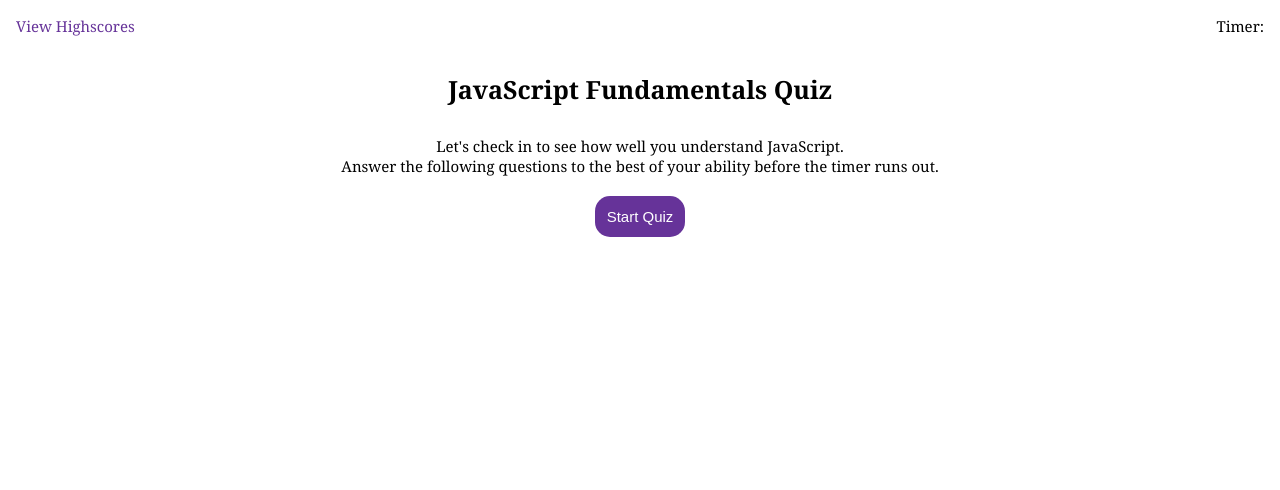
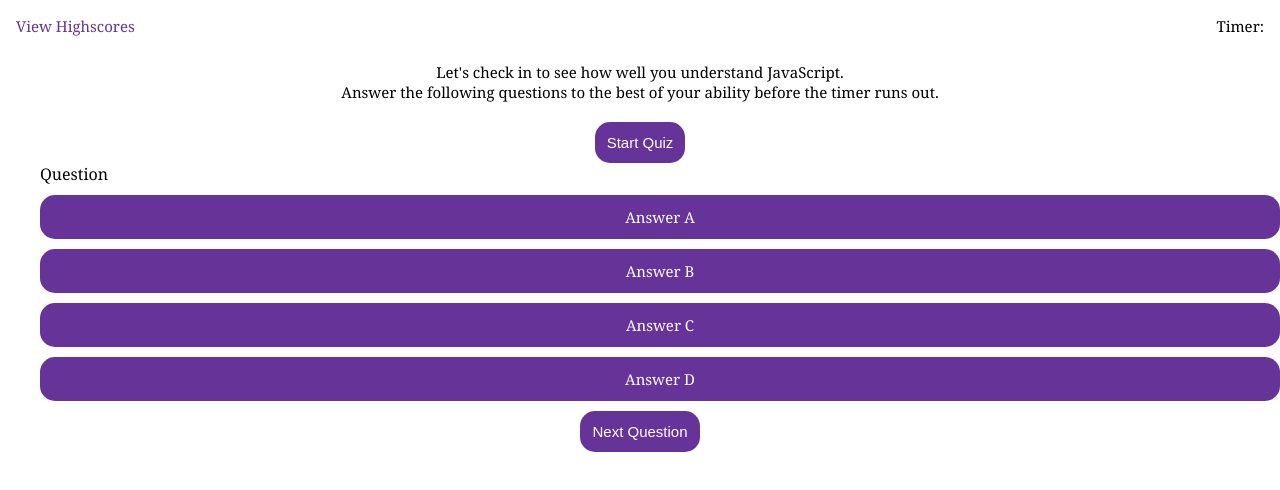
Before and after one commit to GeorgiaHunt89/JavaScript-Fundamentals-Quiz, a plain HTML site: page index.html in a window 1280 px wide. Both pictures are taken after a click on the button "Start Quiz". Drawn offline with Linux system fonts and the light colour scheme.

Commit message:
Updated querySelector to point to correct ids

```diff
--- a/assets/JavaScript/script.js
+++ b/assets/JavaScript/script.js
@@ -1,18 +1,18 @@
 // Global Variables
 var secondsLeft = 45;
 var timeEl = document.querySelector('#countdown-timer');
-var removeHeading = document.getElementById('#hide-heading');
-var startQuiz = document.getElementById('#hidden-quiz-section');
-var nextButton = document.getElementById('#next-btn');
-var finishQuiz = document.getElementById ('#finish-quiz');
-var endQuizSection = document.getElementById('#end-quiz');
-var answerChoices = document.getElementById('#answer-options');
-var saveScore = document.getElementById('#total-score');
+const $headingSection = document.querySelector('#heading-section');
+const $startQuiz = document.querySelector('#quiz-section');
+var nextButton = document.querySelector('#next-btn');
+var finishQuiz = document.querySelector ('#finish-quiz');
+var endQuizSection = document.querySelector('#end-quiz');
+var answerChoices = document.querySelector('#answeroptions');
+const $saveScoreBtn = document.querySelector('#save-score-btn');
 var questIndex = 0;
-var initialsScore = document.getElementById('#stored-initials');
+var initialsScore = document.querySelector('#stored-initials');
 
 
-const questionEl = document.getElementById('#quiz-questionTitle');
+const questionEl = document.querySelector('#quiz-questionTitle');
 const buttonEl = document.querySelector ('.button');
 const buttonStart = document.querySelector ('.start-quiz-btn');
 
@@ -39,8 +39,8 @@ function sendMessage(){
 
 // Function to remove heading and start displaying the quiz questions
 function displayQuiz(){
-    removeHeading.classList.add('hide');
-    startQuiz.classList.remove('hide');
+    $headingSection.classList.add('hide');
+    $startQuiz.classList.remove('hide');
     nextButton.classList.remove('hide');
     launchQuestions();
 }
@@ -49,7 +49,7 @@ function displayQuiz(){
 function launchQuestions(){
     if (questIndex === questions.length | secondsLeft === 0){
         endQuizSection.classList.remove('hide');
-        startQuiz.classList.add('hide');
+        $startQuiz.classList.add('hide');
         var score = secondsLeft;
         alert('Well done, you have scored ' + score);
         leaderboard.push(score);
@@ -95,7 +95,7 @@ nextButton.addEventListener('click',function(){
 });
 
 // Event Listener for saving score for that round
-saveScore.addEventListener('click', function(){
+$saveScoreBtn.addEventListener('click', function(){
 alert('Well done, you have saved your score for this round.');
 
 var userScore = {
--- a/index.html
+++ b/index.html
@@ -30,16 +30,16 @@
 
     <section id='quiz-section' class='hide'>
     <!-- Quiz Section -->
-            <ul id='question-title'>Question</ul>
-                <div id='answer-options'></div>
-                    <li class='button' id='data-value-a'>Answer A</li>
+            <ul id='answeroptions'>Question
+                <li class='button' id='data-value-a'>Answer A</li>
                     <li class='button' id='data-value-b'>Answer B</li>
                     <li class='button' id='data-value-c'>Answer C</li>
                     <li class='button' id='data-value-d'>Answer D</li>
             <h2 id='display-answer' class='hide'></h2>
+            </ul>
 
     <!-- Next Button -->
-    <button class='button'> Next Question </button>
+    <button class='button' id="next-btn"> Next Question </button>
     </section>
 
     <!-- End Quiz Section-->
@@ -50,7 +50,7 @@
     <!-- Record Initials for Answers-->
         <textarea rows='1' cols='12' placeholder='YOUR INITIALS' id='enter-initials'></textarea>
     <!-- Submit Button -->
-    <button class='button'> Submit </button>
+    <button class='button' id="save-score-btn"> Submit </button>
     </section>
 
     <!-- Highscores Section -->
```
